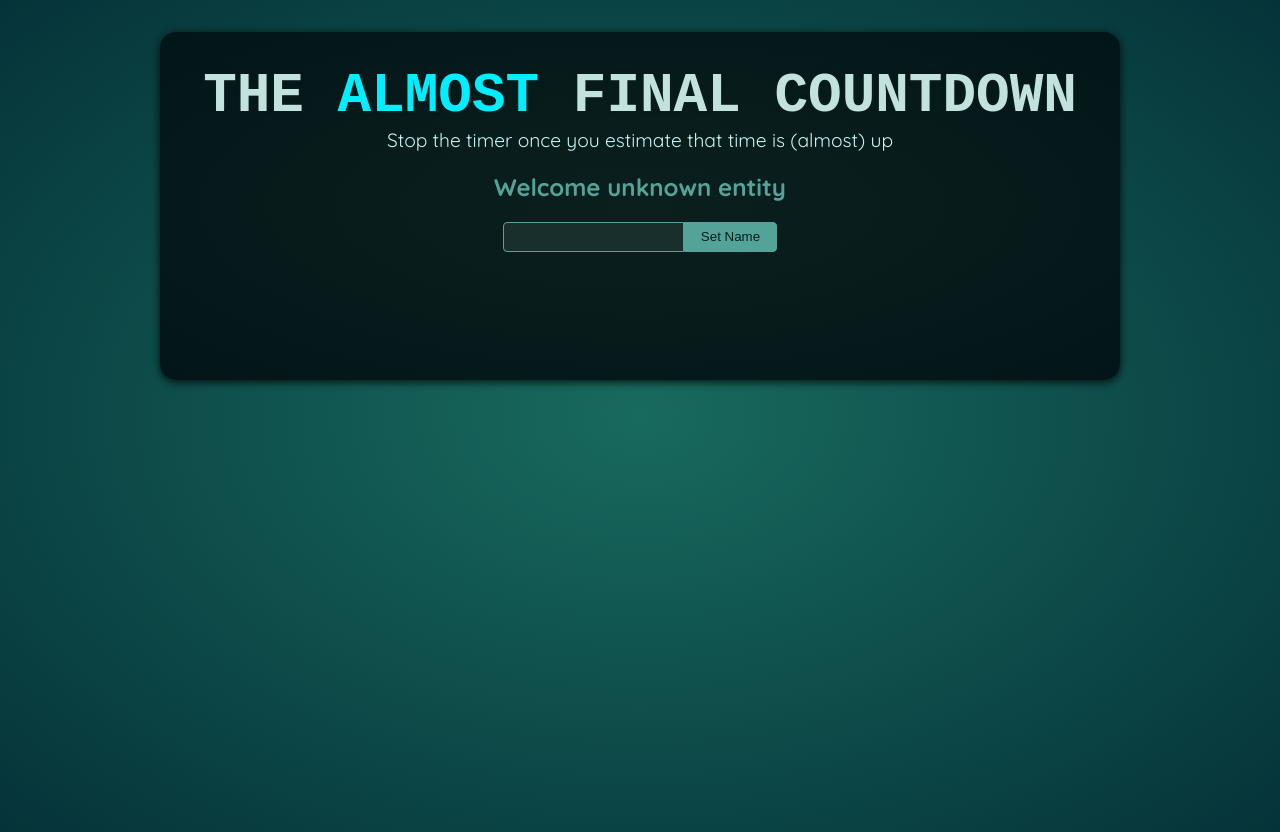
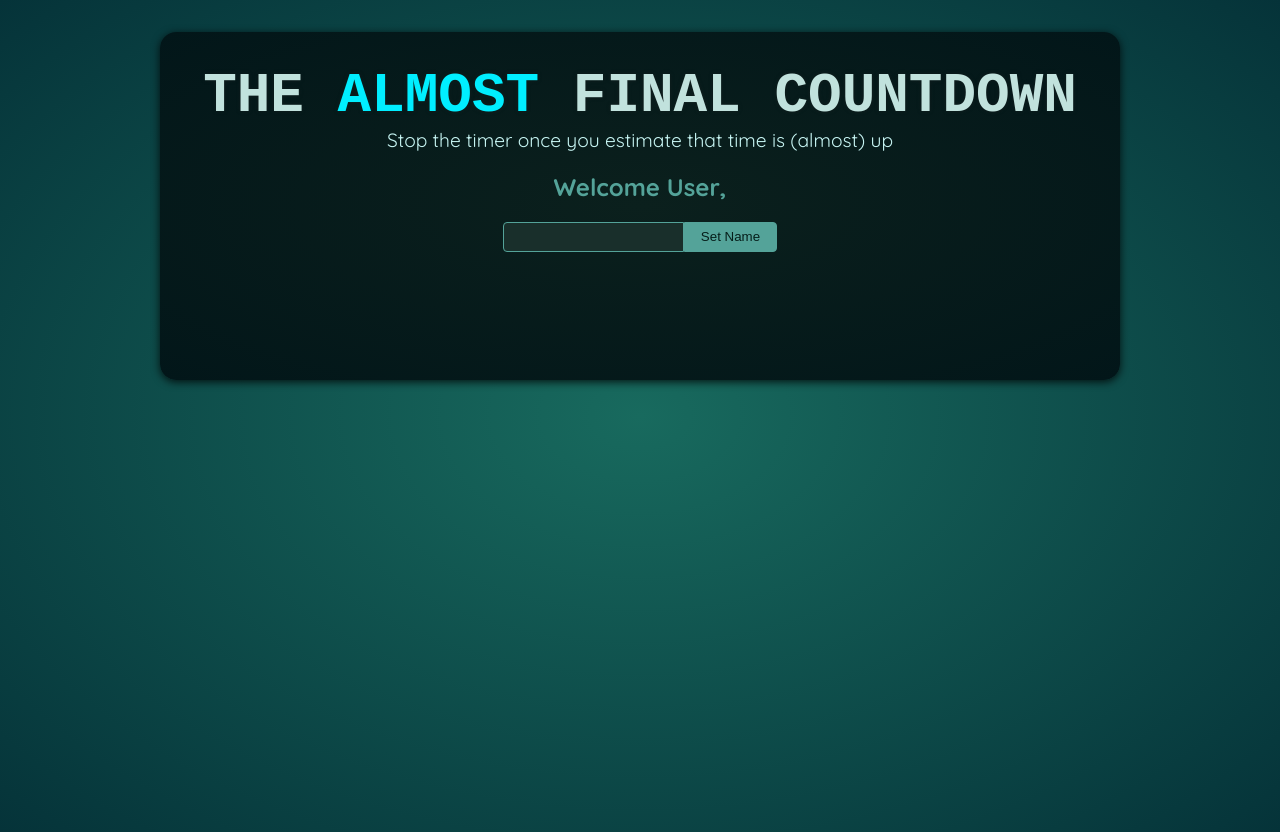
Before and after one commit to jonpalencia/Refs-and-Portals, a React (Vite) app: page / in a window 1280 px wide. Built offline with nearby package versions, Linux system fonts and the light colour scheme; a web font is replaced by a local one.

Commit message:
add: first demo, how clunky when only using state on the input to get the value

```diff
--- a/src/components/Player.jsx
+++ b/src/components/Player.jsx
@@ -1,10 +1,26 @@
+import { useState } from 'react';
+
 export default function Player() {
+  const [inputName, setInputName] = useState('');
+  const [submitted, setSubmitted] = useState(false);
+
+  function handleChangeInput(e) {
+    setSubmitted(prev => (prev = false));
+    const nameResult = e.target.value;
+    setInputName(prevName => (prevName = nameResult));
+    console.log(nameResult);
+  }
+
+  function handleClick() {
+    setSubmitted(prev => (prev = true));
+  }
+
   return (
     <section id="player">
-      <h2>Welcome unknown entity</h2>
+      <h2>Welcome {submitted ? `${inputName}!` : 'User, '} </h2>
       <p>
-        <input type="text" />
-        <button>Set Name</button>
+        <input type="text" onChange={handleChangeInput} value={inputName} />
+        <button onClick={handleClick}>Set Name</button>
       </p>
     </section>
   );
```
